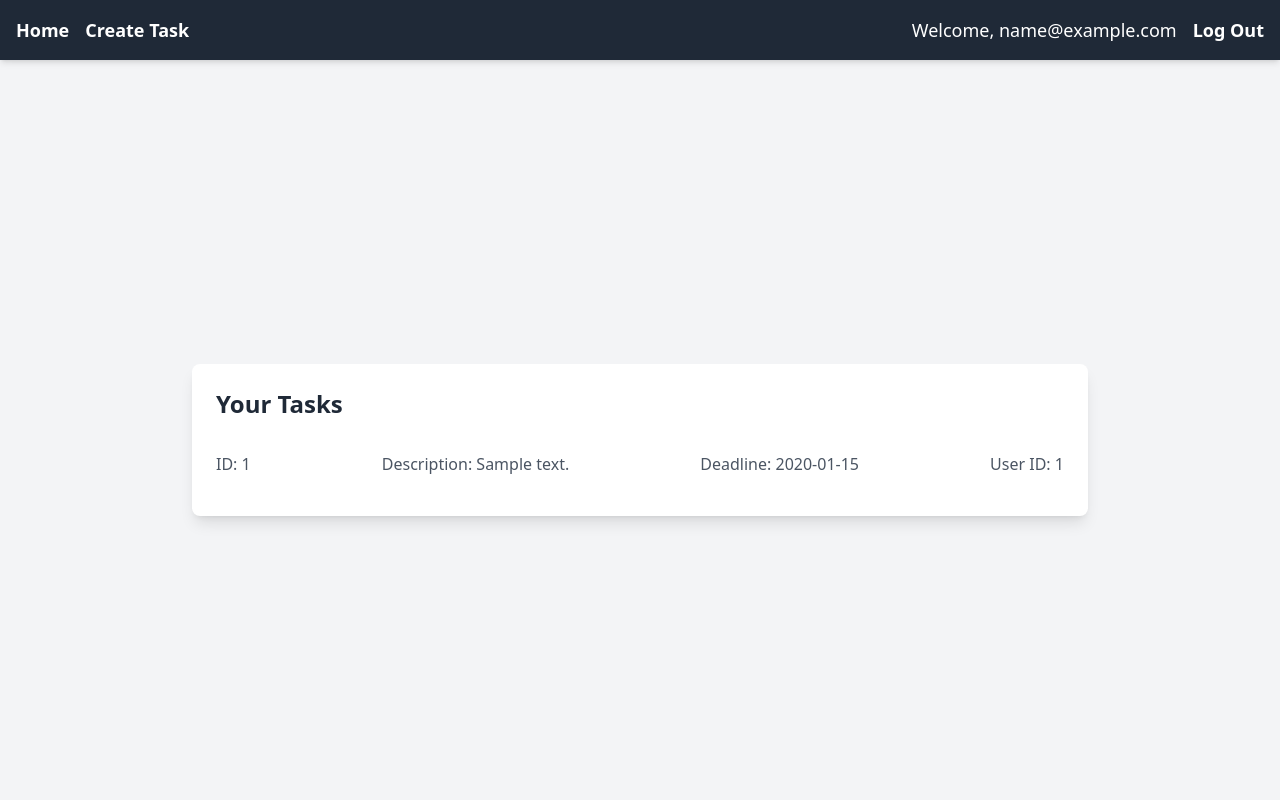
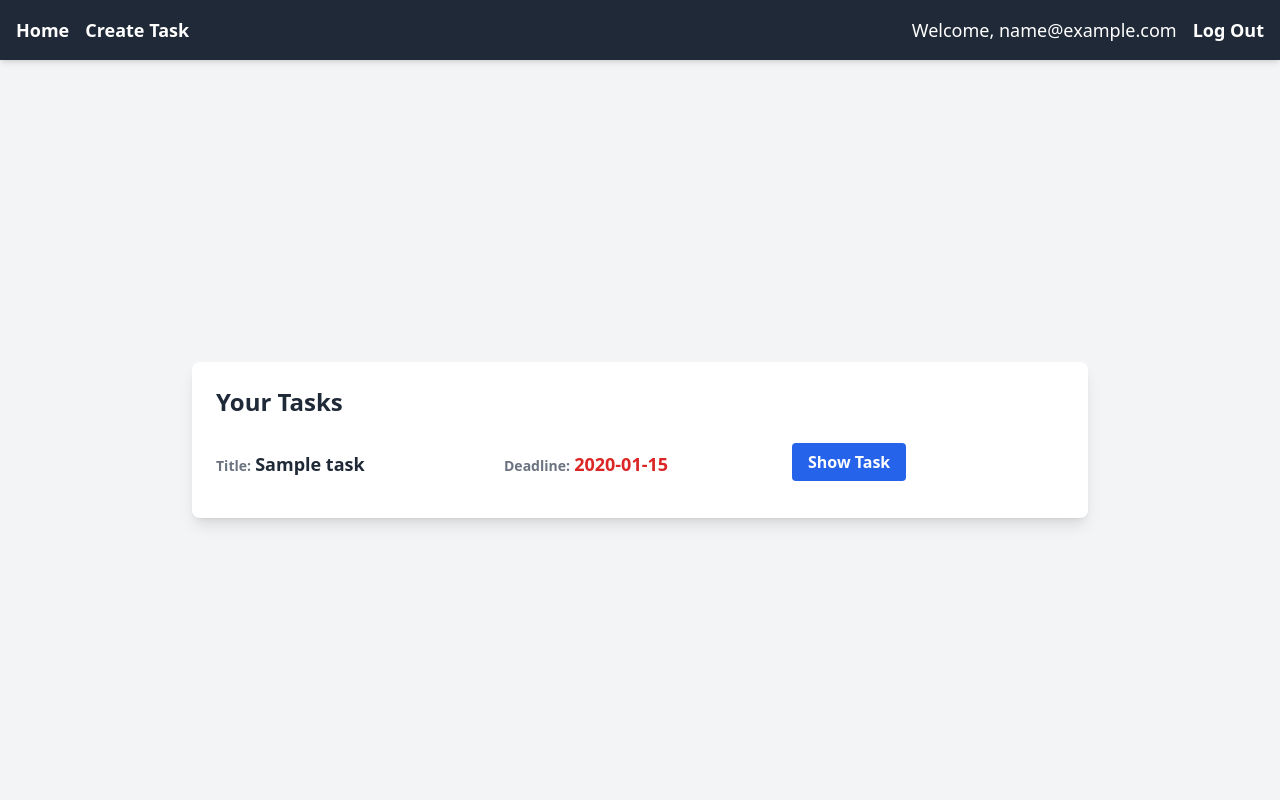
Before and after one commit to railijs/ToDo.L, a PHP site: page / in a window 1280 px wide. Run offline with PHP 8.4, Linux system fonts and the light colour scheme; the visitor is signed in with stand-in values (Sample User, id 1); tables that the repository leaves empty hold one stand-in row (values such as "Sample post"); some libraries are stand-ins or nearby versions.

Commit message:
show added

```diff
--- a/app/views/auth/index.view.php
+++ b/app/views/auth/index.view.php
@@ -1,18 +1,27 @@
 <?php require "../app/views/components/header.php" ?>
 <?php require "../app/views/components/navbar.php" ?>
 
+
 <div class="min-h-screen flex flex-col justify-center items-center bg-gray-100 text-gray-800">
-
-
     <div class="bg-white shadow-lg rounded-lg p-6 w-full max-w-4xl mt-20">
         <h2 class="text-2xl font-semibold mb-4">Your Tasks</h2>
         <ul class="divide-y divide-gray-200">
             <?php foreach($tasks as $task) { ?>
-                <li class="py-4 flex justify-between items-center">
-                    <span class="text-gray-600">ID: <?= htmlspecialchars($task->id) ?></span>
-                    <span class="text-gray-600">Description: <?= htmlspecialchars($task->description) ?></span>
-                    <span class="text-gray-600">Deadline: <?= htmlspecialchars($task->deadline) ?></span>
-                    <span class="text-gray-600">User ID: <?= htmlspecialchars($task->user_id) ?></span>
+
+                <li class="py-4">
+                    <div class="grid grid-cols-3 gap-x-4">
+                        <div>
+                            <span class="text-gray-500 text-sm font-semibold">Title:</span>
+                            <span class="text-gray-800 text-lg font-bold"><?= htmlspecialchars($task->title) ?></span>
+                        </div>
+                        <div>
+                            <span class="text-gray-500 text-sm font-semibold">Deadline:</span>
+                            <span class="text-red-600 text-lg font-bold"><?= htmlspecialchars($task->deadline) ?></span>
+                        </div>
+                        <div>
+                            <a href="/task/<?= htmlspecialchars($task->id) ?>" class="bg-blue-600 text-white font-semibold py-2 px-4 rounded hover:bg-blue-700 focus:outline-none focus:bg-blue-700">Show Task</a>
+                        </div>
+                    </div>
                 </li>
             <?php } ?>
         </ul>
--- a/routes.php
+++ b/routes.php
@@ -5,5 +5,6 @@ return [
     "/login" => "../app/controllers/auth/login.php",
     "/register" => "../app//controllers/auth/register.php",
     "/logout" => "../app/controllers/auth/logout.php",
-    "/create" => "../app/controllers/create.php"
+    "/create" => "../app/controllers/create.php",
+    "/show" => "../app/controllers/create.php"
 ];
```
Also changed, not shown: app/controllers/show.php (added), app/views/show.view.php (added).
